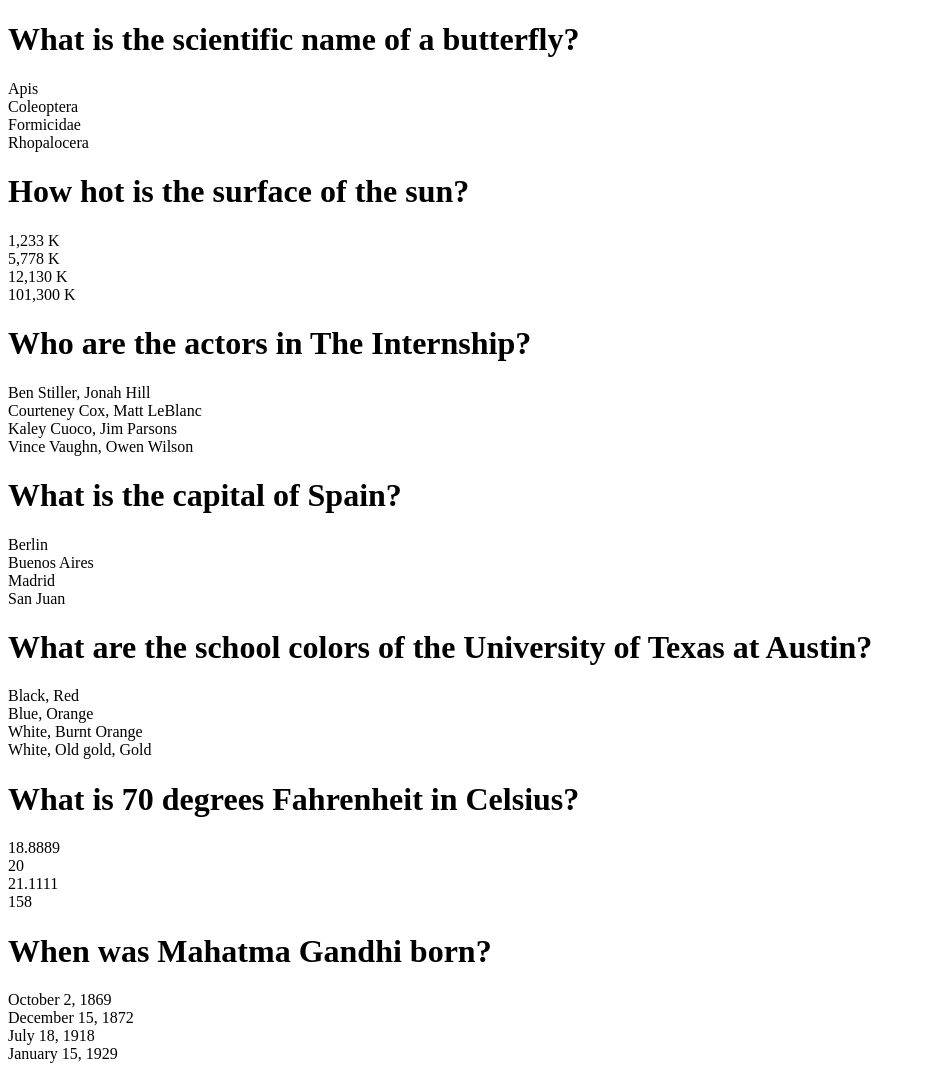
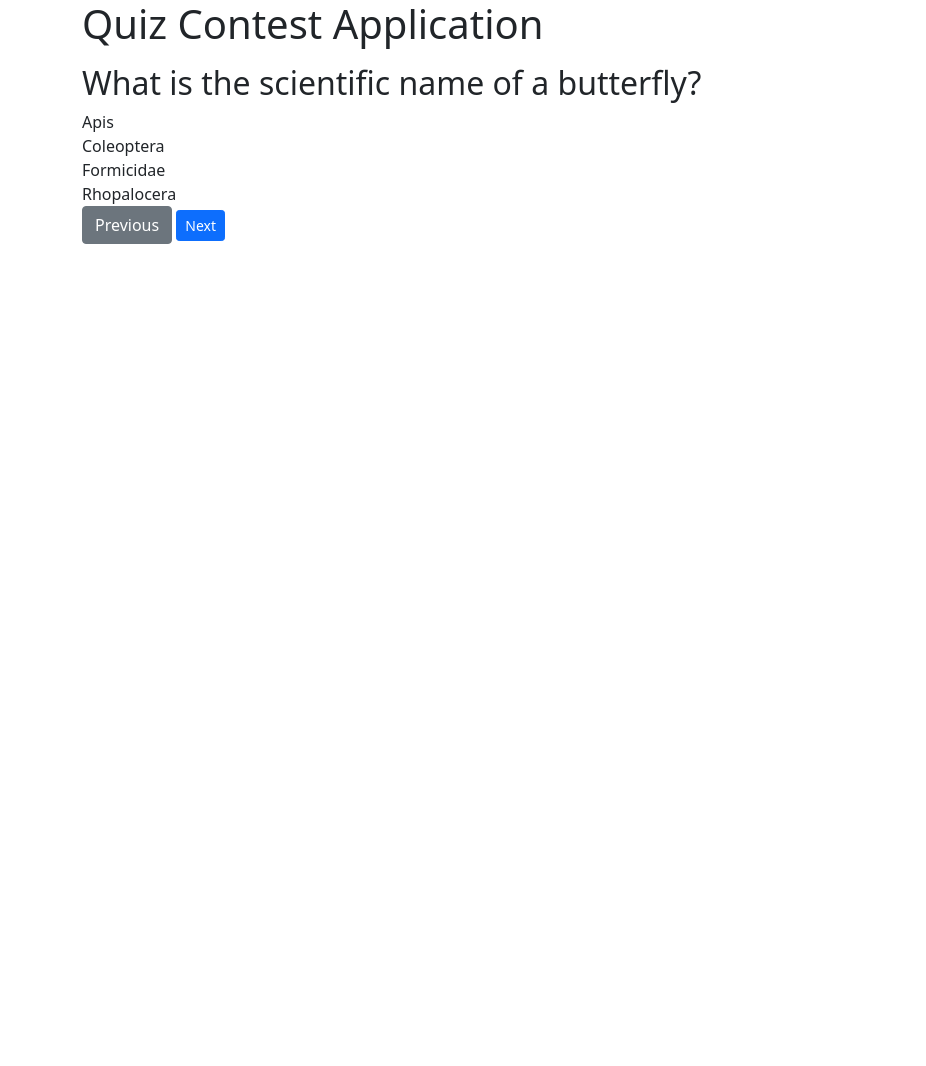
Before and after one commit to rahuljaim/questionaire, a plain HTML site: page index.html in a window 1280 px wide. Shown: the top 1066 px of the page, without its empty margins (0-926 px from the left). After the commit the page ends 800 px from the top, so only its background shows below. Drawn offline with nearby package versions, Linux system fonts and the light colour scheme.

Commit message:
Added Bootstrap framework and added button for next and previous, modify javascript and html code

```diff
--- a/index.html
+++ b/index.html
@@ -1,13 +1,43 @@
 <!DOCTYPE html>
-<html>
+<html lang="en">
+
 <head>
-    <title>Quiz App</title>
-    <meta charset="UTF-8" />
+  <!-- Required meta tags -->
+  <meta charset="utf-8">
+  <meta name="viewport" content="width=device-width, initial-scale=1">
+
+  <!-- Bootstrap CSS -->
+  <link href="https://cdn.jsdelivr.net/npm/bootstrap@5.0.2/dist/css/bootstrap.min.css" rel="stylesheet"
+    integrity="sha384-EVSTQN3/azprG1Anm3QDgpJLIm9Nao0Yz1ztcQTwFspd3yD65VohhpuuCOmLASjC" crossorigin="anonymous">
+
 </head>
 
 <body>
+
+  <div class="container">
+    <div class="row ">
+      <h1 class="">Quiz Contest Application</h1>
+      <div class="col-md-12 mt-2">
         <div id="app"></div>
+        <button type="button" class="btn btn-secondary Ṣbtn-sm" id="prevbtn">Previous</button>
+        <button type="button" class="btn btn-primary btn-sm" id ="nextbtn">Next</button>
+      </div>
+    </div>
 
+
+  </div>
+
+  <!-- Option 1: Bootstrap Bundle with Popper -->
+  <script src="https://cdn.jsdelivr.net/npm/bootstrap@5.0.2/dist/js/bootstrap.bundle.min.js"
+    integrity="sha384-MrcW6ZMFYlzcLA8Nl+NtUVF0sA7MsXsP1UyJoMp4YLEuNSfAP+JcXn/tWtIaxVXM"
+    crossorigin="anonymous"></script>
+
+  <!-- Option 2: Separate Popper and Bootstrap JS -->
+  <!--
+ <script src="https://cdn.jsdelivr.net/npm/@popperjs/core@2.9.2/dist/umd/popper.min.js" integrity="sha384-IQsoLXl5PILFhosVNubq5LC7Qb9DXgDA9i+tQ8Zj3iwWAwPtgFTxbJ8NT4GN1R8p" crossorigin="anonymous"></script>
+ <script src="https://cdn.jsdelivr.net/npm/bootstrap@5.0.2/dist/js/bootstrap.min.js" integrity="sha384-cVKIPhGWiC2Al4u+LWgxfKTRIcfu0JTxR+EQDz/bgldoEyl4H0zUF0QKbrJ0EcQF" crossorigin="anonymous"></script>
+ -->
   <script src="src/index.js" type="module"></script>
 </body>
+
 </html>
--- a/src/index.js
+++ b/src/index.js
@@ -22,7 +22,7 @@
   function createQuestion(questionPrompt, options, correctOptionIndex) {
     const questionContainer = document.createElement("div");
 
-    const prompt = document.createElement("h1");
+    const prompt = document.createElement("h2");
     prompt.appendChild(document.createTextNode(questionPrompt));
     questionContainer.appendChild(prompt);
 
@@ -49,14 +49,55 @@
     return questionContainer;
   }
 
+  function $(id){
+    return document.getElementById(id);
+  }
+
   // selection
   const appDiv = document.getElementById("app");
+  let length = questions.length;
+  let prev = $("prevbtn");
+  let next = $("nextbtn");
+  let qid=0;
+  window.addEventListener("load",()=>{
+    const questionElement1 = createQuestion(
+      questions[qid].question,
+      questions[qid].answers,
+      questions[qid].correctIndex
+    );
+    appDiv.appendChild(questionElement1);
 
-  for (const questionObj of questions) {
-    const questionElement = createQuestion(
-      questionObj.question,
-      questionObj.answers,
-      questionObj.correctIndex
+  });
+  next.addEventListener("click",function(){
+
+    qid = qid+1;
+    const questionElement2 = createQuestion(
+      questions[qid].question,
+      questions[qid].answers,
+      questions[qid].correctIndex
     );
-    appDiv.appendChild(questionElement);
-  }
+    appDiv.append(questionElement2);
+
+  });
+  prev.addEventListener("click",function(){
+    if(qid ==0){
+      prev.setAttribute("class","disabled");
+      return;
+    } else{
+      qid = qid-1;
+      const questionElement2 = createQuestion(
+        questions[qid].question,
+        questions[qid].answers,
+        questions[qid].correctIndex
+      );
+    }
+    appDiv.removeChild(questionElement2);
+  });
+  // for (const questionObj of questions) {
+  //   const questionElement = createQuestion(
+  //     questionObj.question,
+  //     questionObj.answers,
+  //     questionObj.correctIndex
+  //   );
+  //   appDiv.appendChild(questionElement);
+  // }
```
Lines whose indentation alone changed are shown as unchanged.
